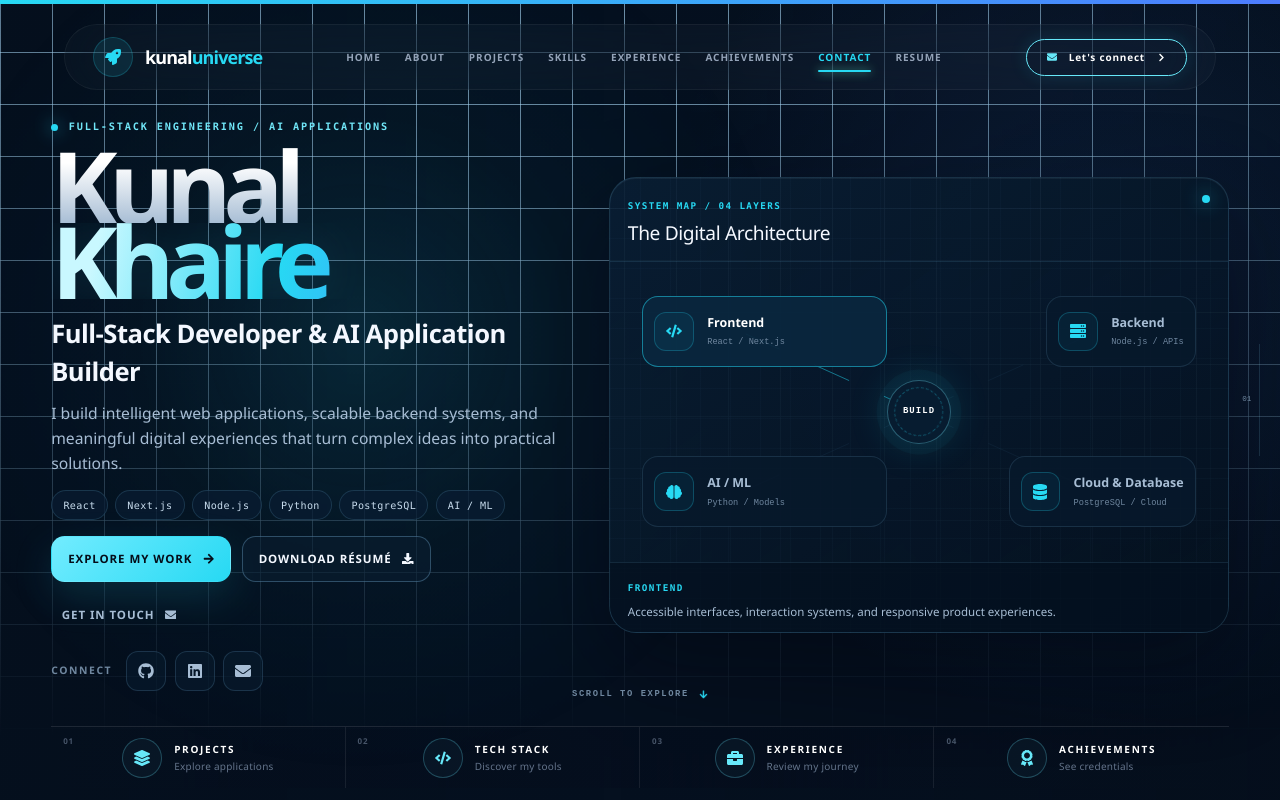
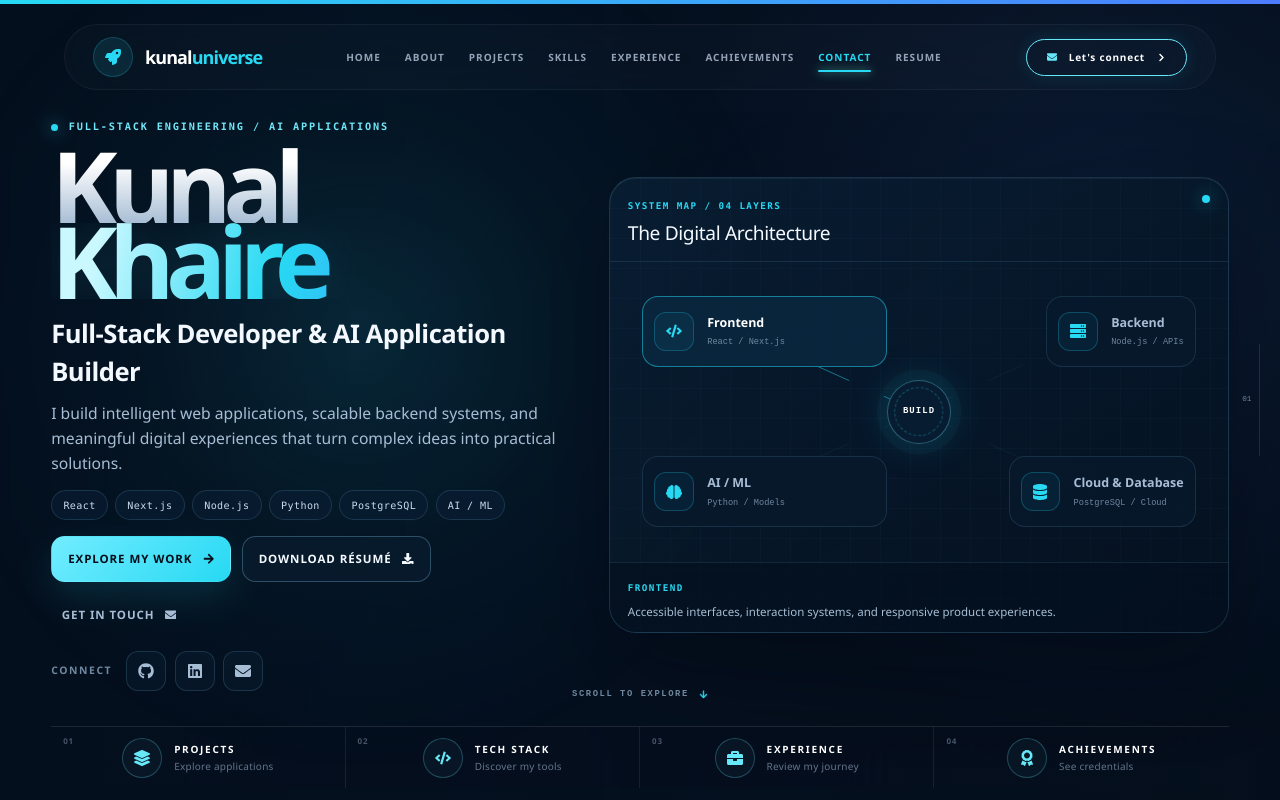
Before and after one commit to kunalkhaire302/portfolio-universe, a React (Create React App) app: page / in a window 1280 px wide. Shown: the top 800 px of the page. Built offline with nearby package versions, Linux system fonts and the light colour scheme.

Commit message:
Remove hero background grid

```diff
--- a/src/components/Sections/HeroSection.jsx
+++ b/src/components/Sections/HeroSection.jsx
@@ -32,7 +32,6 @@ const HeroSection = () => {
     const cyanY = useTransform(progress, [0, 1], [0, -70]);
     const blueY = useTransform(progress, [0, 1], [0, -34]);
     const ambientOpacity = useTransform(progress, [0, 0.72, 1], [1, 0.74, 0]);
-    const gridY = useTransform(progress, [0, 1], [0, -24]);
     const invitationOpacity = useTransform(progress, [0, 0.08, 0.22], [1, 0.58, 0]);
     const progressScale = useTransform(progress, [0, 1], [0, 1]);
     const dividerScale = useTransform(progress, [0.72, 0.9], [0, 1]);
@@ -88,7 +87,6 @@ const HeroSection = () => {
                 <div ref={pointerGlowRef} className="hero-pointer-glow" />
             </motion.div>
             <motion.div aria-hidden="true" className="hero-ambient hero-ambient--blue" style={reducedMotion ? undefined : { y: blueY, opacity: ambientOpacity }} />
-            <motion.div aria-hidden="true" className="hero-grid" style={reducedMotion ? undefined : { y: gridY, opacity: ambientOpacity }} />
             <div aria-hidden="true" className="hero-vignette" />
 
             <div className="hero-shell">
--- a/src/index.css
+++ b/src/index.css
@@ -249,7 +249,6 @@ img {
 }
 
 .hero-ambient,
-.hero-grid,
 .hero-vignette {
   position: absolute;
   pointer-events: none;
@@ -279,17 +278,6 @@ img {
 
 .hero-ambient--blue {
   background: radial-gradient(circle at 82% 36%, rgba(70, 137, 255, 0.12), transparent 34%);
-}
-
-.hero-grid {
-  inset: 0;
-  z-index: -2;
-  opacity: 0.035;
-  background-image:
-    linear-gradient(rgba(175, 224, 255, 0.6) 1px, transparent 1px),
-    linear-gradient(90deg, rgba(175, 224, 255, 0.6) 1px, transparent 1px);
-  background-size: 52px 52px;
-  mask-image: linear-gradient(to bottom, black 10%, transparent 92%);
 }
 
 .hero-vignette {
```
